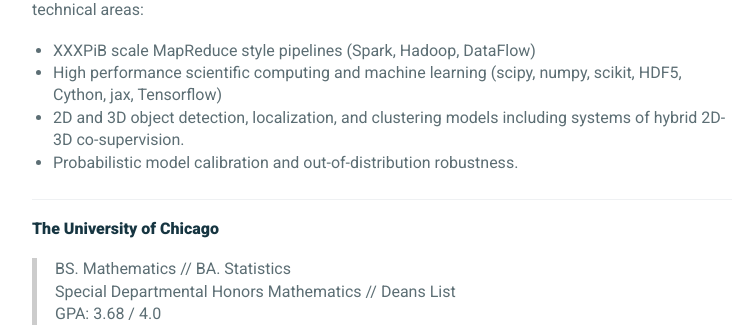
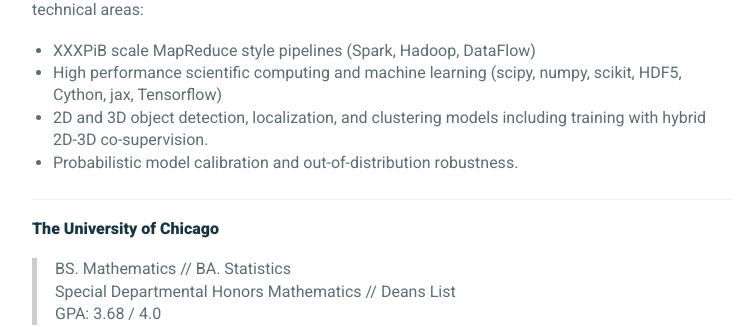
Before and after one commit to frankwang95/frankwang95.github.io, a Jekyll site: the page built from _pages/resume.md, in a window 1280 px wide. Shown: the part 450-777 px from the top of the page, without its empty margins (258-1014 px from the left). Built offline with Jekyll 4.4.1, drawn with Linux system fonts in a browser that asks for light colours.

Commit message:
Update resume.md

```diff
--- a/_pages/resume.md
+++ b/_pages/resume.md
@@ -10,7 +10,7 @@ permalink: /resume/
 I am an experienced C++ and Python SWE with 8 years of experience specializing in a few technical areas:
 * XXXPiB scale MapReduce style pipelines (Spark, Hadoop, DataFlow)
 * High performance scientific computing and machine learning (scipy, numpy, scikit, HDF5, Cython, jax, Tensorflow)
-* 2D and 3D object detection, localization, and clustering models including systems of hybrid 2D-3D co-supervision.
+* 2D and 3D object detection, localization, and clustering models including training with hybrid 2D-3D co-supervision.
 * Probabilistic model calibration and out-of-distribution robustness.
 
 _________________
```
